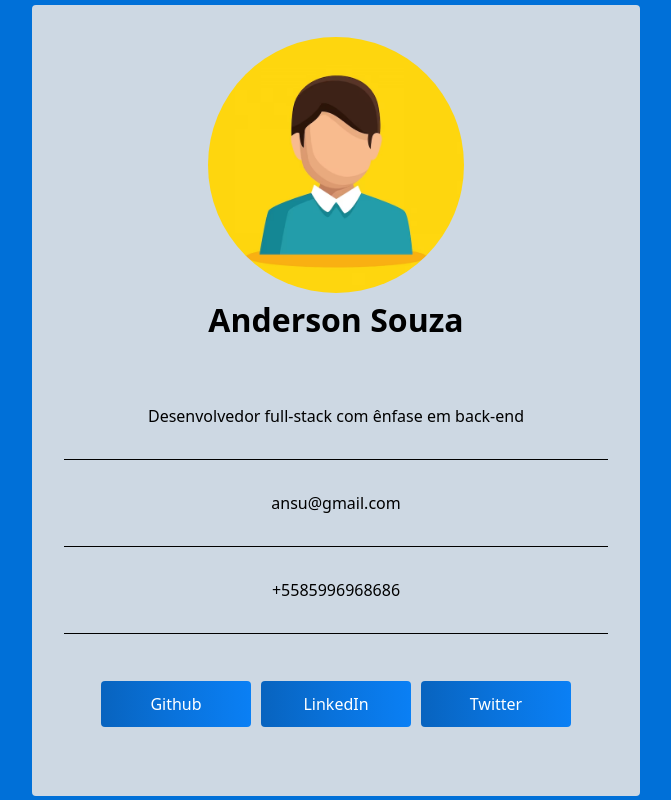
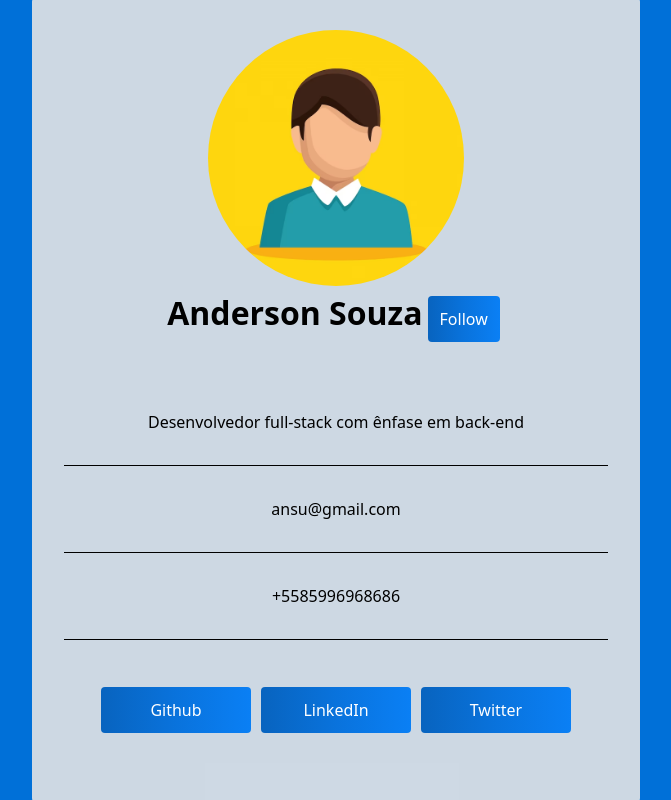
Before and after one commit to GE-ASDF/react-card-profile, a React (Vite) app: page / in a window 1280 px wide. Shown: the whole page, without its empty margins (304-975 px from the left). Built offline with nearby package versions, Linux system fonts and the light colour scheme.

Commit message:
Adicionando um pouco de state

```diff
--- a/src/Components/Profile/index.jsx
+++ b/src/Components/Profile/index.jsx
@@ -2,6 +2,7 @@ import style from "./style.module.css";
 import LinkButton from "../LinkButton";
 import Title from "../Title";
 import ProfileSection from "./ProfileSection";
+import { useState } from "react";
 
 function HandlerContacts(contact){
     return (
@@ -9,8 +10,21 @@ function HandlerContacts(contact){
     )
 }
 
+
+
 export default function Card({info}){
+
     let keysContacts = Object.keys(info.contacts);
+    const [followText, setFollowText] = useState('Follow')
+
+    function handleClick(e){
+        e.preventDefault();
+        if(followText.toLowerCase() == 'following'){
+            setFollowText('Follow');
+        }else{
+            setFollowText('Following');
+        }
+    }
 
     return (
         <>
@@ -19,6 +33,13 @@ export default function Card({info}){
                     <img src={info.avatar} alt="Imagem do perfil" />
                     <Title>
                         {info.name}
+                        <button
+                         id="btnFollow"
+                         onClick={handleClick}
+                         className={`${style.btn} ${style.btnFollow}`}
+                         >
+                            {followText}
+                         </button>
                     </Title>
                 </div>
 
--- a/src/Components/Profile/style.module.css
+++ b/src/Components/Profile/style.module.css
@@ -26,3 +26,24 @@
     justify-content: center;
     margin-top: 10px;
 }
+
+.btn.btnFollow{
+    background: linear-gradient(to right, hsl(210, 92%, 39%), hsl(210, 92%, 45%), hsl(210, 92%, 50%));
+    color:#fff;
+}
+
+.btn{
+    padding:0.75rem;
+    border-radius: 0.25rem;
+    margin:5px;
+    text-align: center;
+    transition: all 0.3s ease-in;
+    border:none;
+    outline: none;
+    cursor: pointer;
+}
+.btn.btnFollow:hover{
+    cursor: pointer;
+    background: linear-gradient(to left, hsl(210, 92%, 39%), hsl(210, 92%, 45%), hsl(210, 92%, 50%));
+    transition: 0.3s;
+}
```
